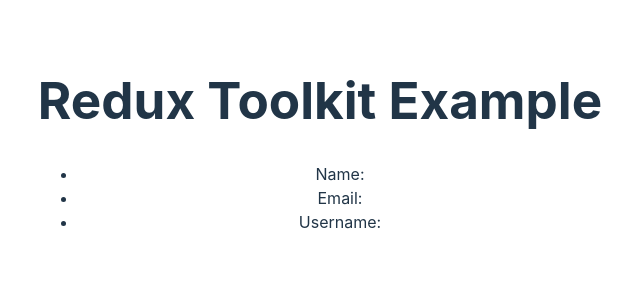
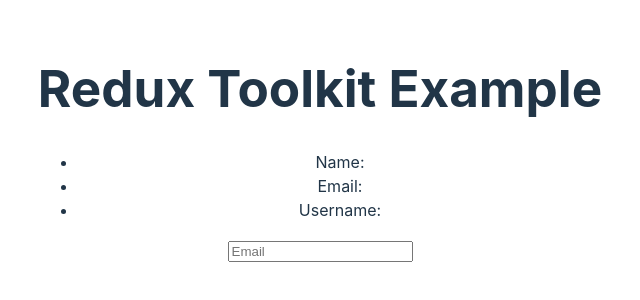
Before and after one commit to carlosdlacoste/Redux-Example, a React (Vite) app: page / in a window 1280 px wide. Shown: the part 256-556 px from the top of the page, without its empty margins (320-960 px from the left). Built offline with nearby package versions, Linux system fonts and the light colour scheme; no server answers.

Commit message:
Manejado el state desde el componente Email y renderizado en un input para actualizar el email del header

```diff
--- a/src/App.jsx
+++ b/src/App.jsx
@@ -3,7 +3,7 @@ import { useEffect } from 'react'
 import { useDispatch } from 'react-redux'
 import { addUser } from './redux/userSlice'
 import { Header } from "./components/header"
-// import { Email } from "./components/email"
+import { Email } from "./components/email"
 
 function App() {
 
@@ -19,7 +19,7 @@ function App() {
   return (
     <>
       <Header/>
-      {/* <Email/> */}
+      <Email/>
     </>
   )
 }
--- a/src/components/email.jsx
+++ b/src/components/email.jsx
@@ -0,0 +1,14 @@
+import { useSelector, useDispatch} from 'react-redux'
+import { changeEmail } from "../redux/userSlice"
+
+export const Email = () => {
+    const email = useSelector(state => state.user.email)
+    const dispatch = useDispatch()
+
+    return (
+        <>
+            <input type="email" placeholder="Email" value={email} onChange={(event) => dispatch(changeEmail(event.target.value))} />
+
+        </>
+    )
+}
```
